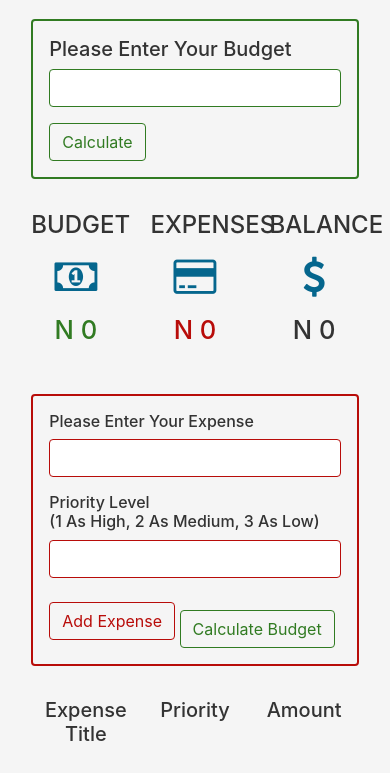
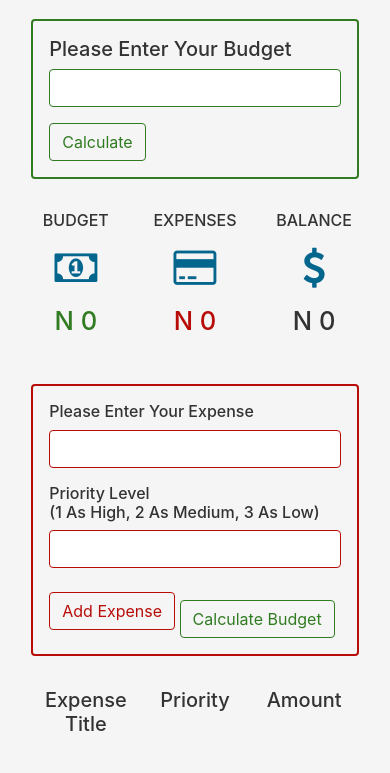
Before and after one commit to FunsoAdetola/Budget-app, a plain HTML site: page index.html in a window 390 px wide. Shown: the part 71-844 px from the top of the page. Drawn offline with nearby package versions, Linux system fonts and the light colour scheme.

Commit message:
Update styles.css

```diff
--- a/css/styles.css
+++ b/css/styles.css
@@ -88,6 +88,11 @@ body {
 .info-title {
   font-size: 1.5rem;
 }
+@media(max-width:768px){
+  .info-title {
+    font-size: 1rem;
+  }
+}
 .budget {
   font-size: 1.6rem;
   color: var(--mainGreen);
```
